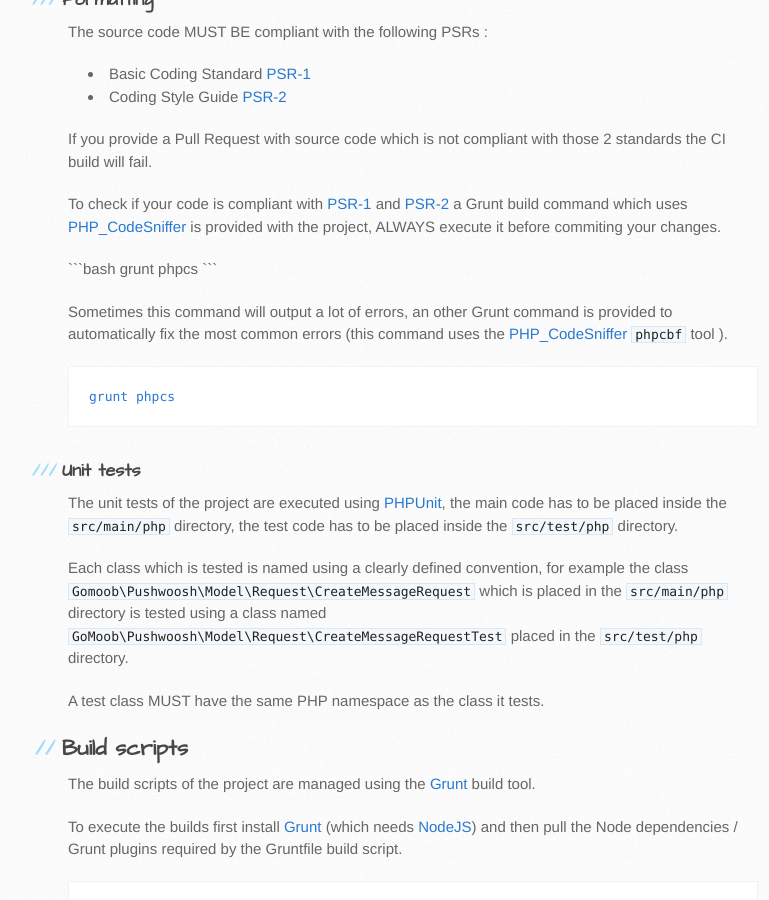
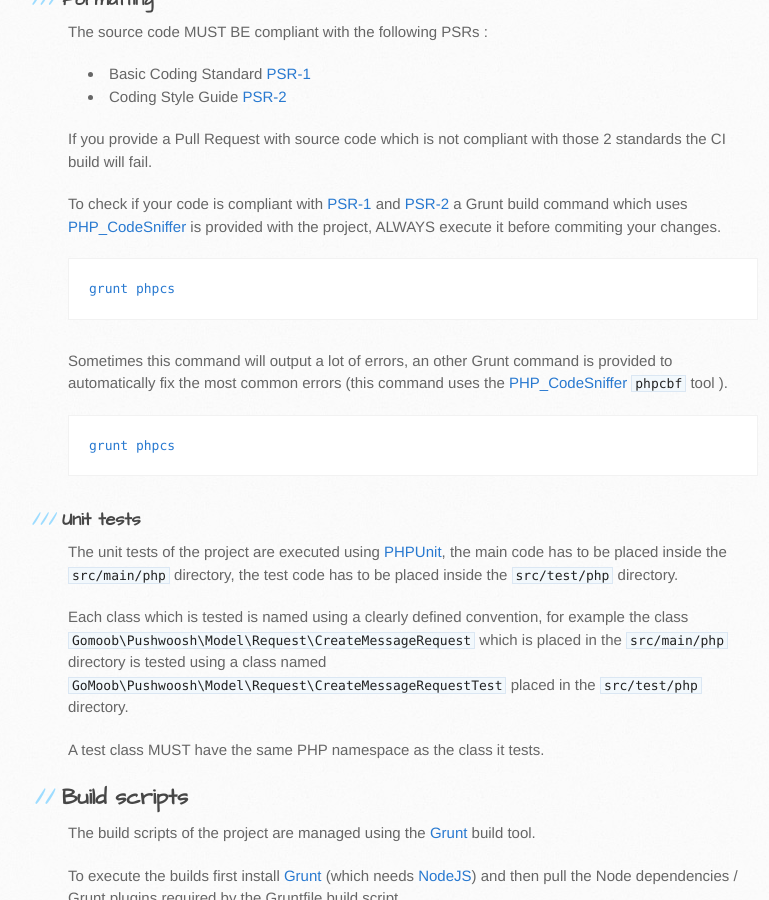
Before and after one commit to gomoob/php-pushwoosh, a Jekyll site: the page built from contribute.html, in a window 1280 px wide and 900 px high, scrolled down 755 px. Shown: the whole window, without its empty margins (102-871 px from the left). Built offline with Jekyll 4.4.1, drawn with Linux system fonts in a browser that asks for light colours.

Commit message:
Fix highlight problem in contribute.html.

````diff
--- a/contribute.html
+++ b/contribute.html
@@ -49,9 +49,9 @@ title: Contribute
     project, <b>ALWAYS</b> execute it before commiting your changes.
 </p>
 <p>
-```bash
+{% highlight bash %}
 grunt phpcs
-```
+{% endhighlight %}
 </p>
 <p>
     Sometimes this command will output a lot of errors, an other Grunt command is provided to automatically fix the most
````
